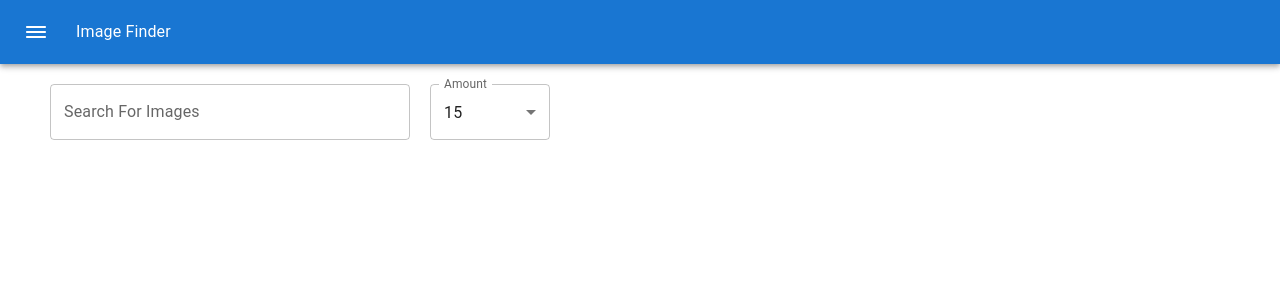
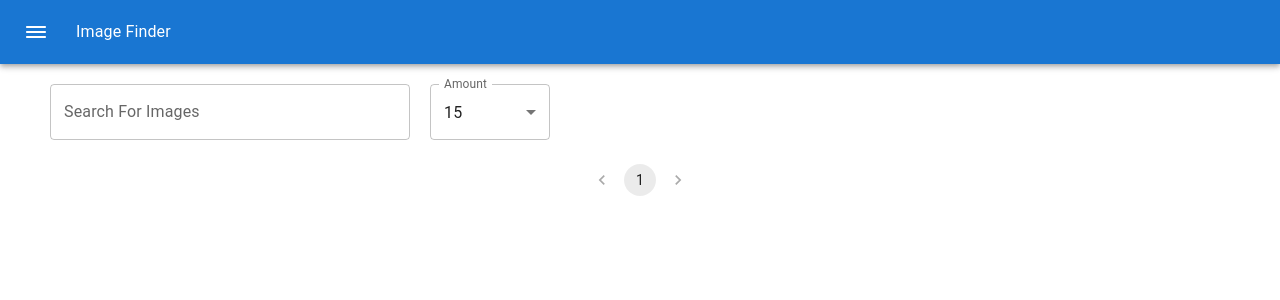
Before and after one commit to DevKRedd/image_finder, a React (Create React App) app: page / in a window 1280 px wide. Shown: the top 300 px of the page. Built offline with nearby package versions, Linux system fonts and the light colour scheme.

Commit message:
Pagination Complete

```diff
--- a/package.json
+++ b/package.json
@@ -13,6 +13,7 @@
     "axios": "^1.7.5",
     "react": "^18.3.1",
     "react-dom": "^18.3.1",
+    "react-router-dom": "^6.26.1",
     "react-scripts": "5.0.1",
     "web-vitals": "^2.1.4"
   },
--- a/src/App.jsx
+++ b/src/App.jsx
@@ -1,16 +1,18 @@
 import './App.css';
 import NavBar from './components/navbar/NavBar';
 import Search from './components/search/Search';
-// import {MuiThemeProvider} from "material-ui/styles/MuiThemeProvider";
+import { BrowserRouter as Router, Routes, Route } from 'react-router-dom';
 
 function App() {
-  return (
-<div>
-
-        <NavBar/>
-        <Search/>
-</div>
-  );
+    return (
+        <Router>
+            <NavBar />
+            <Routes>
+                <Route path="/" element={<Search />} />
+                {/* Add more routes as needed */}
+            </Routes>
+        </Router>
+    );
 }
 
 export default App;
--- a/src/components/search/Search.jsx
+++ b/src/components/search/Search.jsx
@@ -1,5 +1,5 @@
 import React, { useState, useEffect } from 'react';
-import { TextField, Box, FormControl, InputLabel, MenuItem, Select } from '@mui/material';
+import { TextField, Box, FormControl, InputLabel, MenuItem, Select, Pagination } from '@mui/material';
 import ImageResults from '../image-results/ImageResults';
 import axios from 'axios';
 
@@ -7,6 +7,8 @@ const Search = () => {
     const [searchText, setSearchText] = useState('');
     const [amount, setAmount] = useState(15); // Set default amount
     const [images, setImages] = useState([]);
+    const [page, setPage] = useState(1); // New state for current page
+    const [totalPages, setTotalPages] = useState(1); // New state for total pages
 
     const apiInfo = {
         apiUrl: 'https://pixabay.com/api/',
@@ -23,22 +25,25 @@ const Search = () => {
                         key: apiInfo.apiKey,
                         q: searchText,
                         image_type: 'photo',
-                        per_page: amount, // Use the selected amount of images
+                        per_page: amount,
+                        page: page, // Use the current page
                     },
                 });
                 setImages(response.data.hits); // Update images state with the fetched data
+                setTotalPages(Math.ceil(response.data.totalHits / amount)); // Set total pages based on API response
             } catch (error) {
                 console.error('Error fetching data from API:', error);
             }
         } else {
             setImages([]); // Clear images if the search text is empty
+            setTotalPages(1); // Reset total pages
         }
     };
 
-    // useEffect to call fetchImages whenever searchText or amount changes
+    // useEffect to call fetchImages whenever searchText, amount, or page changes
     useEffect(() => {
         fetchImages();
-    }, [searchText, amount]); // Dependencies array
+    }, [searchText, amount, page]);
 
     // Function to handle the search text change
     const handleSearchChange = (e) => {
@@ -48,6 +53,12 @@ const Search = () => {
     // Function to handle the amount change
     const handleAmountChange = (event) => {
         setAmount(event.target.value);
+        setPage(1); // Reset to the first page when amount changes
+    };
+
+    // Function to handle page change
+    const handlePageChange = (event, value) => {
+        setPage(value);
     };
 
     return (
@@ -81,6 +92,10 @@ const Search = () => {
             </Box>
             {/* Use the ImageResults component to display images */}
             <ImageResults images={images} />
+            {/* Pagination Controls */}
+            <Box sx={{ display: 'flex', justifyContent: 'center', paddingTop: '20px', paddingBottom: '20px' }}>
+                <Pagination count={totalPages} page={page} onChange={handlePageChange} />
+            </Box>
         </div>
     );
 };
```
Also changed, not shown: 1 other file (tests, documents, lock files or other folders).
